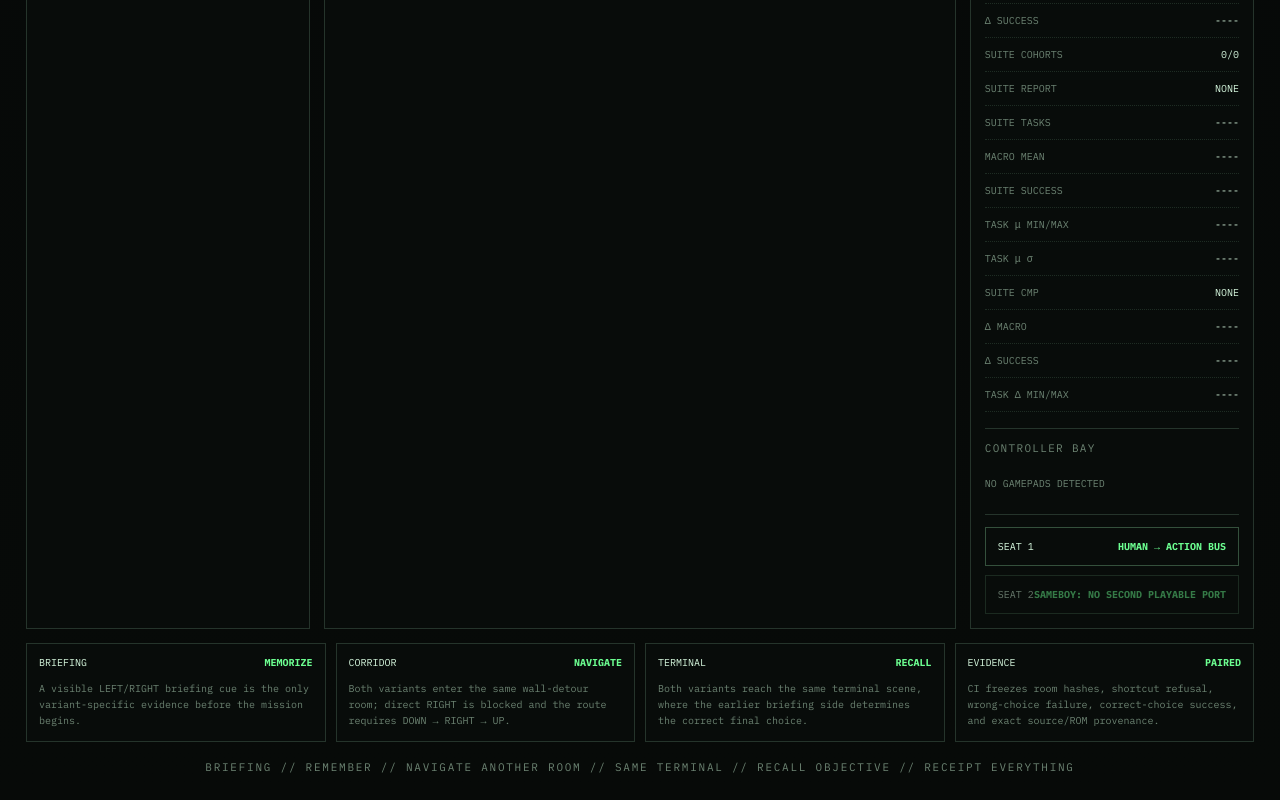
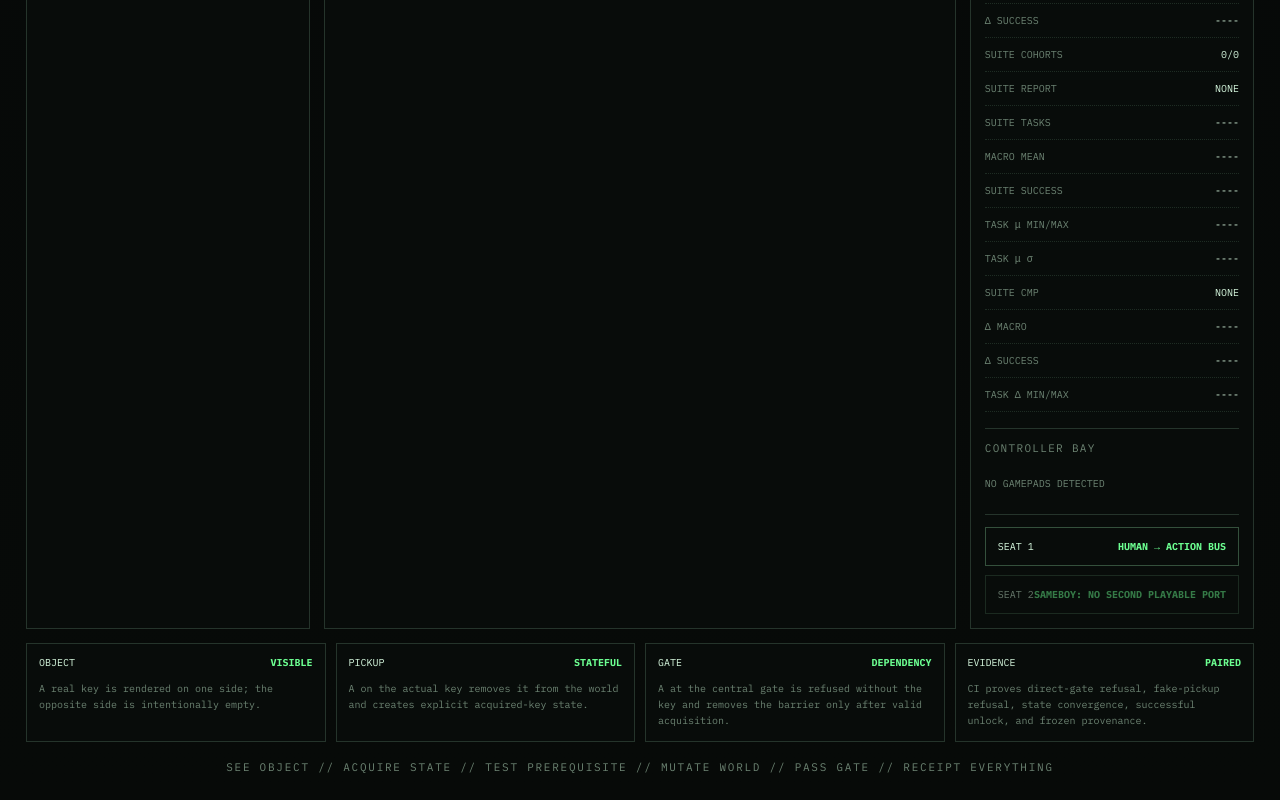
Before and after one commit to MichaelWave369/PhiCade, a React (Vite) app in the folder apps/desktop/: page / in a window 1280 px wide. Shown: the part 2173-2973 px from the top of the page. Built offline with nearby package versions, Linux system fonts and the light colour scheme.

Commit message:
Rung 23: surface stateful key-gate milestones

```diff
--- a/apps/desktop/src/App.tsx
+++ b/apps/desktop/src/App.tsx
@@ -86,10 +86,10 @@ const systems = ["ALL", "NES", "SNES", "GB", "GBC", "GBA", "GENESIS", "PS1"] as
 const PHIBOT_AGENT_ID = "phi-local";
 
 const milestones = [
-  ["BRIEFING", "MEMORIZE", "A visible LEFT/RIGHT briefing cue is the only variant-specific evidence before the mission begins."],
-  ["CORRIDOR", "NAVIGATE", "Both variants enter the same wall-detour room; direct RIGHT is blocked and the route requires DOWN → RIGHT → UP."],
-  ["TERMINAL", "RECALL", "Both variants reach the same terminal scene, where the earlier briefing side determines the correct final choice."],
-  ["EVIDENCE", "PAIRED", "CI freezes room hashes, shortcut refusal, wrong-choice failure, correct-choice success, and exact source/ROM provenance."],
+  ["OBJECT", "VISIBLE", "A real key is rendered on one side; the opposite side is intentionally empty."],
+  ["PICKUP", "STATEFUL", "A on the actual key removes it from the world and creates explicit acquired-key state."],
+  ["GATE", "DEPENDENCY", "A at the central gate is refused without the key and removes the barrier only after valid acquisition."],
+  ["EVIDENCE", "PAIRED", "CI proves direct-gate refusal, fake-pickup refusal, state convergence, successful unlock, and frozen provenance."],
 ] as const;
 
 function decodeBase64(value: string): Uint8Array {
@@ -1844,7 +1844,7 @@ export function App() {
         ))}
       </section>
 
-      <footer>BRIEFING // REMEMBER // NAVIGATE ANOTHER ROOM // SAME TERMINAL // RECALL OBJECTIVE // RECEIPT EVERYTHING</footer>
+      <footer>SEE OBJECT // ACQUIRE STATE // TEST PREREQUISITE // MUTATE WORLD // PASS GATE // RECEIPT EVERYTHING</footer>
     </main>
   );
 }
```
